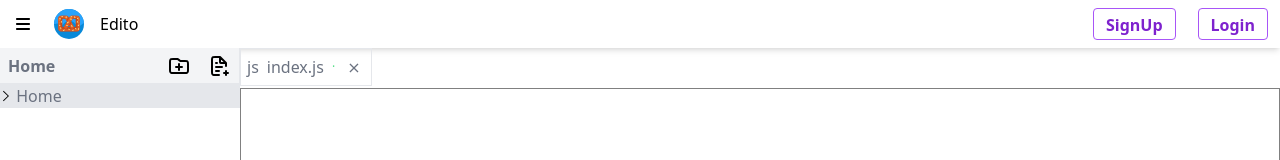
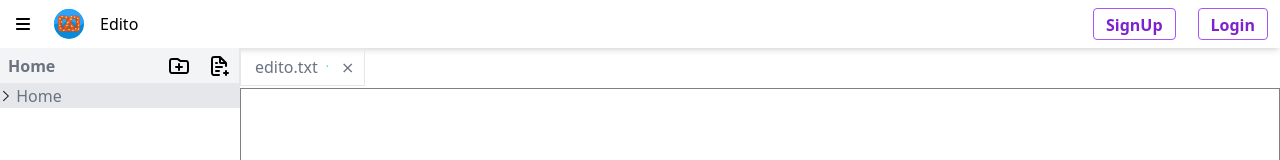
Before and after one commit to Nirajsah17/edito, a React (Create React App) app: page / in a window 1280 px wide. Shown: the top 160 px of the page. Built offline with nearby package versions, Linux system fonts and the light colour scheme; the HTML template or start-up script is replaced by a standard one.

Commit message:
default tabs added

```diff
--- a/src/components/tab.js
+++ b/src/components/tab.js
@@ -7,7 +7,7 @@ function Tabs({ activeFileObj }) {
   // Check the active file is present in the tbs list if not add them here set to active
   // perform CRUD operation on tabs
   // show the result based on file info
-  const _tabs = ["index.js"];
+  const _tabs = ["edito.txt"];
 
   // const [allTabs,setAllTabs] = useState([]);
   const [tabList, setTabList] = useState(_tabs);
```
